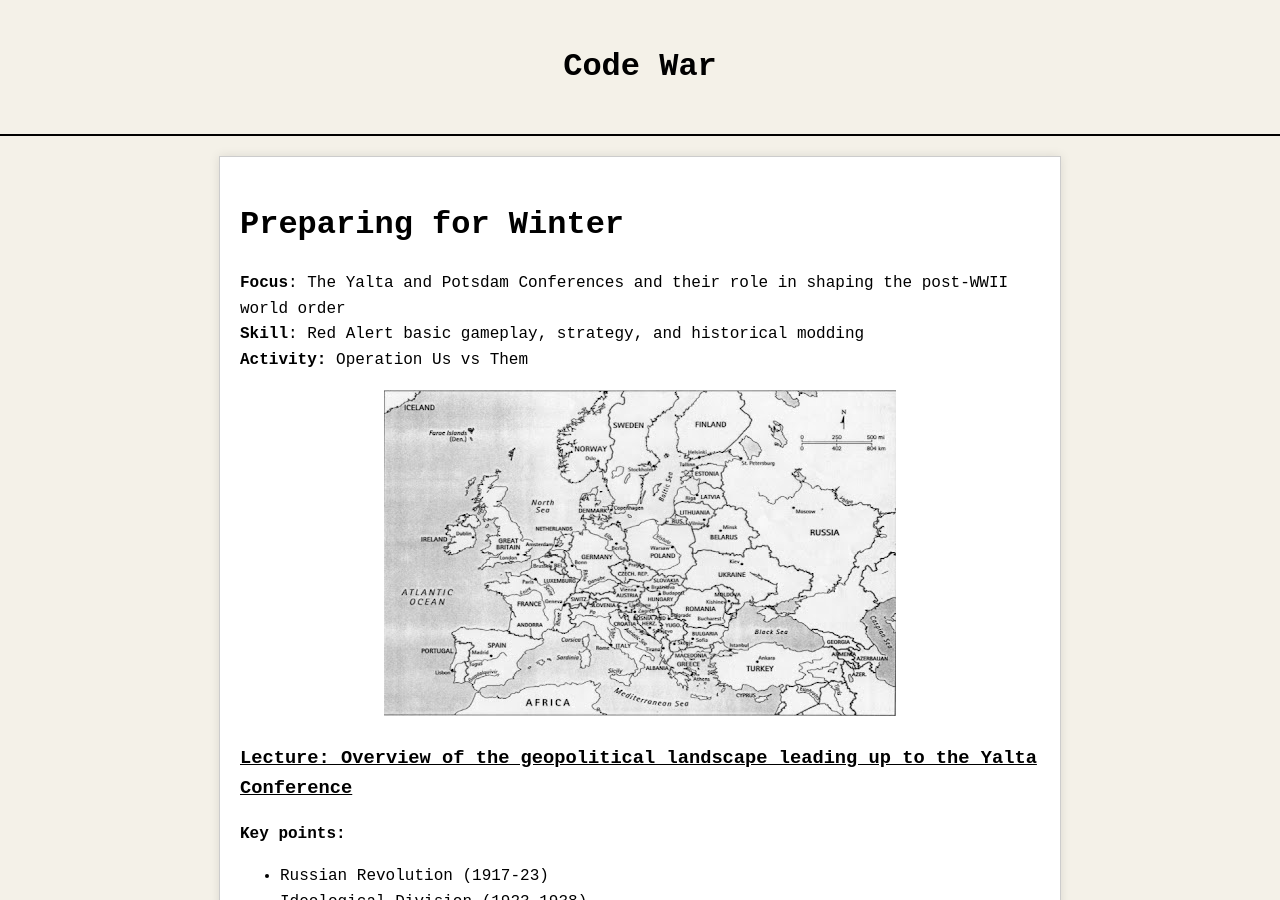
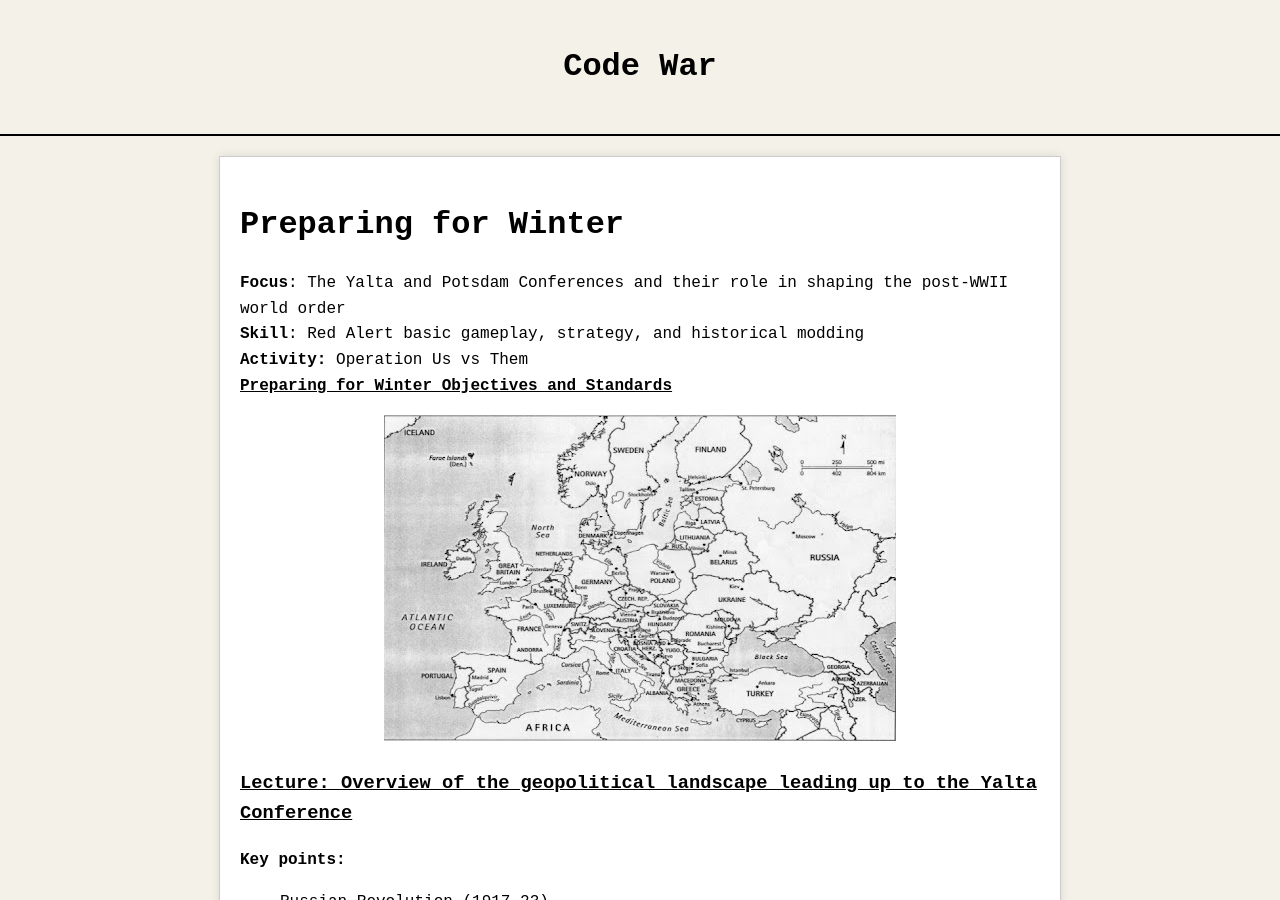
Before and after one commit to jboyce1/CodeWar, a Jekyll site: the page built from classes/PreparingForWinter.md, in a window 1280 px wide and 900 px high. Built offline with Jekyll 4.4.1, drawn with Linux system fonts in a browser that asks for light colours; some of the changed text lies outside the part shown.

Commit message:
Update PreparingForWinter.md

```diff
--- a/classes/PreparingForWinter.md
+++ b/classes/PreparingForWinter.md
@@ -8,6 +8,8 @@ title: Preparing for Winter
 **Focus**: The Yalta and Potsdam Conferences and their role in shaping the post-WWII world order
 **Skill**: Red Alert basic gameplay, strategy, and historical modding
 **Activity:** Operation Us vs Them
+**[Preparing for Winter Objectives and Standards]({{ 'classes/PreparingForWinter/Preparing for Winter Objectives and Standards.pdf' | relative_url }})**
+
 
 <div style="text-align: center;">
   <img src="{{ '/classes/PreparingForWinter/1946_Europe_Political.jpg' | relative_url }}" alt="1946 Europe Political Map" style="max-width: 80%; height: auto;">
```
Also changed, not shown: other parts of classes/PreparingForWinter.md (+0 -2 lines).
